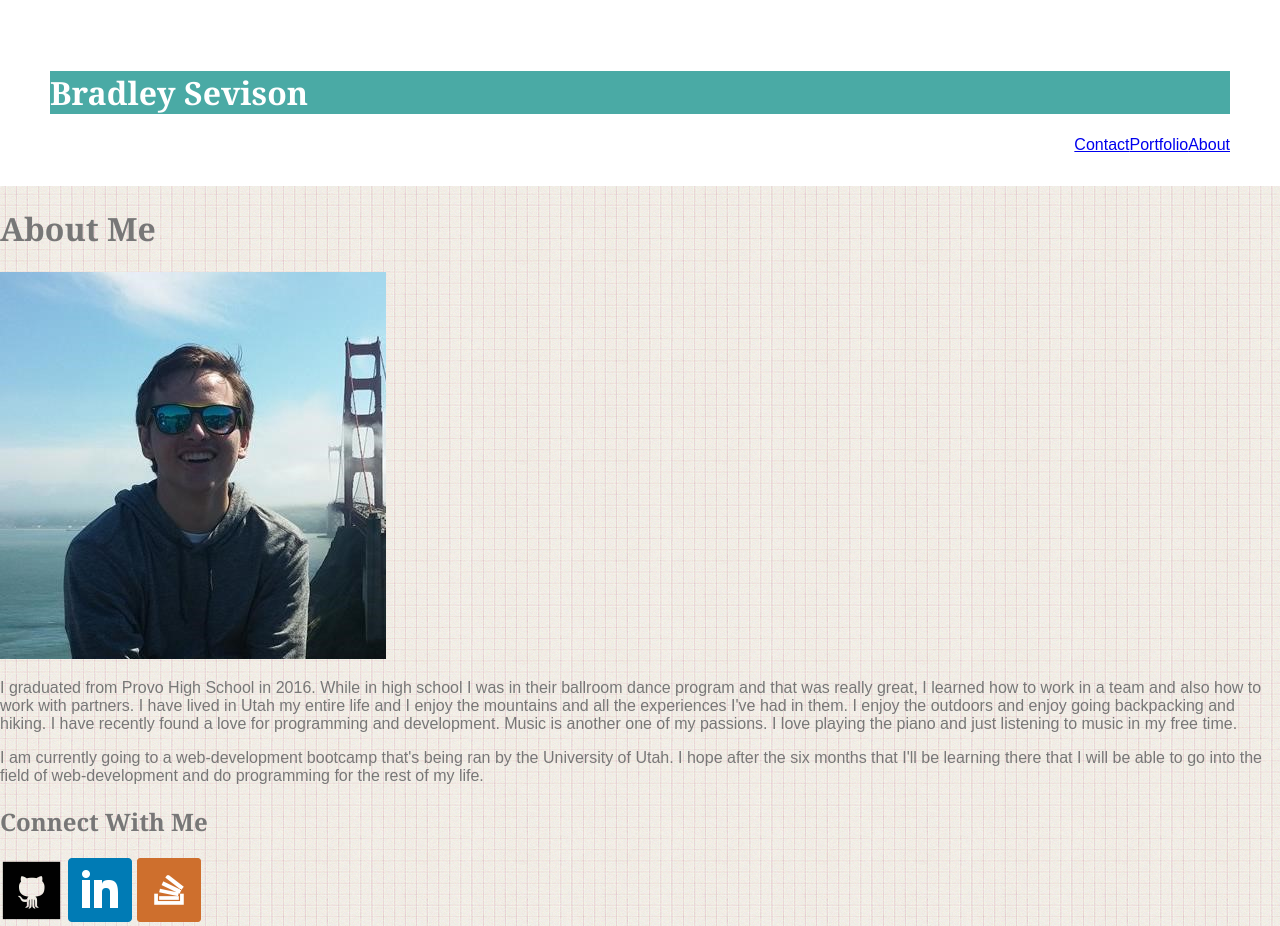
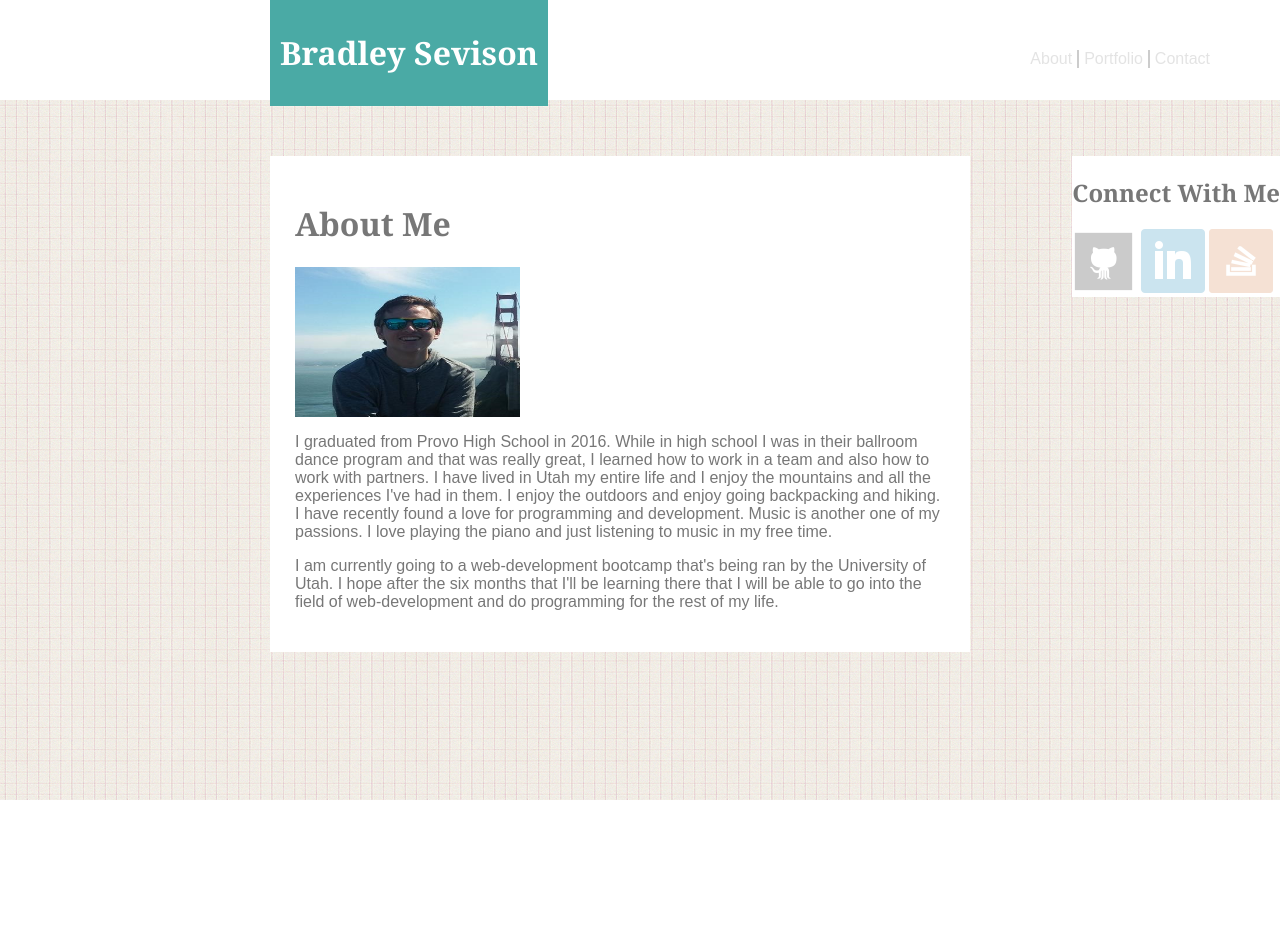
Before and after one commit to hads17/Basic-Portfolio, a plain HTML site: page index.html in a window 1280 px wide. After the commit the page ends 800 px from the top, so only its background shows below. Drawn offline with Linux system fonts and the light colour scheme.

Commit message:
Update #3

```diff
--- a/assets/css/style.css
+++ b/assets/css/style.css
@@ -13,34 +13,87 @@ h1,h2 {
 	font-family: 'Georgia', Times, 'Times New Roman', serif;
 }
 
-#headerbox {
+a {
+	color: #777777;
+	text-decoration: none;
+	opacity: 20%;
+}
 
+.headerbox {
+	background: white;
+	float: left;
+	padding: 50px;
+	width: 170px;
 }
 
 .header {
 	background: white;
 	padding: 50px;
+	margin-top: 0px;
+    margin-bottom: 0px;
+    margin-left: 0px;
+    margin-right: 0px;
 }
 
 #name {
 	position: relative;
-
+	float: left;
 	color: white;
 	background: #4aaaa5;
+	padding:5px;
 }
 
 .aboutheader {
 	float: right;
+	border-width: 0px 1px 0px 0px;
+	border-style: solid;
+	border-color: #cccccc;
+	padding: 0px 5px 0px 0px;
+	color: #777777;
 }
 
 .portfolioheader {
 	float: right;
+	border-width: 0px 1px 0px 1px;
+	border-style: solid;
+	border-color: #cccccc;
+	padding: 0px 5px 0px 5px;
+	color: #777777;
 }
 
 .contactheader {
 	float: right;
+	border-width: 0px 0px 0px 1px;
+	border-style: solid;
+	border-color: #cccccc;
+	padding: 0px 20px 0px 5px;
+	color: #777777;
 }
 
 .headername {
 	color: white;
-}v
+}
+
+.content {
+	width: 650px;
+	background: #ffffff;
+	margin-top: 50px;
+	margin-left: 270px;
+	float: left;
+	padding: 25px;
+}
+#connect {
+	background: #ffffff;
+	margin-top: 50px;
+	float: right;
+}
+
+#profilepicture {
+	width: 225px;
+	height: 150px;
+	float: left;
+}
+
+#contentparagraph {
+	float: left;
+}
--- a/index.html
+++ b/index.html
@@ -7,19 +7,23 @@
 </head>
 <body>
 		<!-- Header -->
+			<div class="headerbox"></div>
+			<div id="name"><h1 id="name">Bradley Sevison</h1></div>
 			<div class="header">
-				<div id="name"><h1 id="name">Bradley Sevison</h1></div>
+				<div class="contactheader"><a href="Contact.html">Contact</a></div>
+				<div class="portfolioheader"><a href="portfolio.html">Portfolio</a></div>
 				<div class="aboutheader"><a href="index.html">About</a></div>
-				<div class="portfolioheader"><a href="portfolio.html">Portfolio</a></div>
-				<div class="contactheader"><a href="Contact.html">Contact</a></div>
 			</div>
 		<!-- About me -->
-			<h1>About Me</h1>
-			<img src="assets/images/Profilepicture.jpg" alt="Profilepicture">
-			<p>I graduated from Provo High School in 2016. While in high school I was in their ballroom dance program and that was really great, I learned how to work in a team and also how to work with partners. I have lived in Utah my entire life and I enjoy the mountains and all the experiences I've had in them. I enjoy the outdoors and enjoy going backpacking and hiking. I have recently found a love for programming and 	development. Music is another one of my passions. I love playing the piano and just listening to music in my free time.</p>
+			<div class="content">
+				<h1>About Me</h1>
+				<img id="profilepicture" src="assets/images/Profilepicture.jpg" alt="Profilepicture">
+				<div id="contentparagraph">
+					<p>I graduated from Provo High School in 2016. While in high school I was in their ballroom dance program and that was really great, I learned how to work in a team and also how to work with partners. I have lived in Utah my entire life and I enjoy the mountains and all the experiences I've had in them. I enjoy the outdoors and enjoy going backpacking and hiking. I have recently found a love for programming and 	development. Music is another one of my passions. I love playing the piano and just listening to music in my free time.</p>
 
-			<p>I am currently going to a web-development bootcamp that's being ran by the University of Utah. I hope after the six months that I'll be learning there that I will be able to go into the field of 	web-development and do programming for the rest of my life.</p>
-
+					<p>I am currently going to a web-development bootcamp that's being ran by the University of Utah. I hope after the six months that I'll be learning there that I will be able to go into the field of 	web-development and do programming for the rest of my life.</p>
+				</div>
+			</div>
 		<!-- Social Media -->
 		<div id="connect">
 			<h2>Connect With Me</h2>
```
Also changed, not shown: contact.html (+6 -6 lines), portfolio.html (+8 -8 lines).
